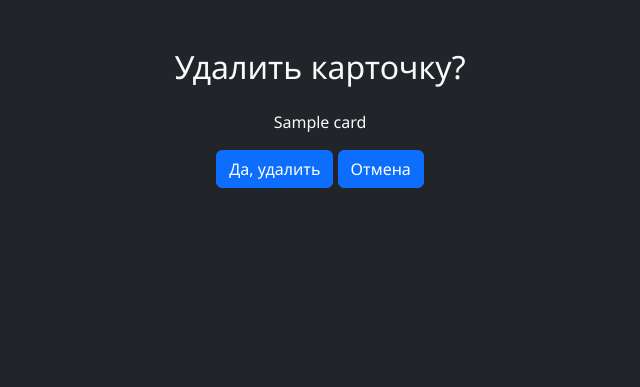
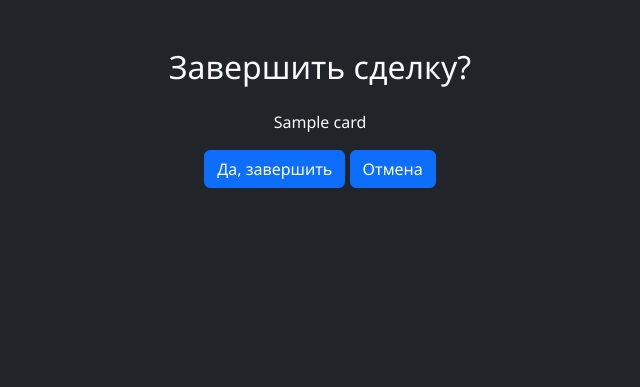
Before and after one commit to SonicXTails/-ourse-project-4-year, a Django app: template myproject/templates/main/delete_card.html in a window 1280 px wide. Shown: the part 56-443 px from the top of the page, without its empty margins (320-960 px from the left). Run offline with Django 5.2, Linux system fonts and the light colour scheme; the template is opened without the code that fills it: most values are stand-ins (such as "Sample title", 1, 10 or a date in 2020).

Commit message:
refactor: произведён рефакторинг кода (читабельность)

```diff
--- a/myproject/main/forms.py
+++ b/myproject/main/forms.py
@@ -12,4 +12,4 @@ class CardForm(forms.ModelForm):
 
     def __init__(self, *args, **kwargs):
         super().__init__(*args, **kwargs)
-        self.fields['image'].required = False  # <- вот эта строчка делает поле необязательным
+        self.fields['image'].required = False
--- a/myproject/main/models.py
+++ b/myproject/main/models.py
@@ -4,7 +4,7 @@ from users.models import CustomUser
 class Card(models.Model):
     user = models.ForeignKey(CustomUser, on_delete=models.CASCADE, related_name='cards')
     title = models.CharField(max_length=200)
-    image = models.ImageField(upload_to='cards/', blank=True, null=True)  # <- важно
+    image = models.ImageField(upload_to='cards/', blank=True, null=True)
     created_at = models.DateTimeField(auto_now_add=True)
 
     def __str__(self):
--- a/myproject/main/views.py
+++ b/myproject/main/views.py
@@ -68,4 +68,5 @@ def admin_panel_view(request):
 
 @login_required
 def manager_panel_view(request):
+    # Можно потом наполнить контентом
     return render(request, 'main/manager_panel.html')
--- a/myproject/static/css/style.css
+++ b/myproject/static/css/style.css
@@ -16,7 +16,7 @@ body {
     box-shadow: 0 4px 12px rgba(0, 0, 0, 0.5);
     transition: transform 0.2s, box-shadow 0.2s;
     margin: 0 auto;
-    max-width: 500px; /* 🔥 пошире карточки */
+    max-width: 500px;
 }
 
 .card:hover {
@@ -32,14 +32,14 @@ body {
     border-bottom: 1px solid #555;
 }
 
-/* 🔥 Адаптивная высота фото */
-@media (max-width: 576px) {   /* телефоны */
+/* Адаптивная высота фото */
+@media (max-width: 576px) {
     .card-img-top {
         height: 200px;
     }
 }
 
-@media (min-width: 577px) and (max-width: 992px) { /* планшеты */
+@media (min-width: 577px) and (max-width: 992px) {
     .card-img-top {
         height: 300px;
     }
--- a/myproject/templates/main/base.html
+++ b/myproject/templates/main/base.html
@@ -4,7 +4,6 @@
 <head>
     <meta charset="UTF-8">
     <title>{% block title %}Мой сайт{% endblock %}</title>
-    <!-- Bootstrap -->
     <link href="https://cdn.jsdelivr.net/npm/bootstrap@5.3.3/dist/css/bootstrap.min.css" rel="stylesheet">
     <link rel="stylesheet" href="{% static 'css/style.css' %}">
 </head>
--- a/myproject/templates/main/create_card.html
+++ b/myproject/templates/main/create_card.html
@@ -1,4 +1,3 @@
-<!-- main/templates/main/create_card.html -->
 {% extends "main/base.html" %}
 {% block title %}{% if edit %}Редактировать{% else %}Создать{% endif %} карточку{% endblock %}
 
--- a/myproject/templates/main/delete_card.html
+++ b/myproject/templates/main/delete_card.html
@@ -1,15 +1,14 @@
-<!-- main/templates/main/delete_card.html -->
 {% extends "main/base.html" %}
-{% block title %}Удалить карточку{% endblock %}
+{% block title %}Завершить сделку{% endblock %}
 
 {% block content %}
 <div class="row justify-content-center">
     <div class="col-md-6 text-center">
-        <h2 class="mb-4">Удалить карточку?</h2>
+        <h2 class="mb-4">Завершить сделку?</h2>
         <p>{{ card.title }}</p>
         <form method="post">
             {% csrf_token %}
-            <button type="submit" class="btn btn-danger">Да, удалить</button>
+            <button type="submit" class="btn btn-danger">Да, завершить</button>
             <a href="{% url 'home' %}" class="btn btn-secondary">Отмена</a>
         </form>
     </div>
--- a/myproject/templates/main/home.html
+++ b/myproject/templates/main/home.html
@@ -1,5 +1,5 @@
 {% extends "main/base.html" %}
-{% load static %}  {# <- ОБЯЗАТЕЛЬНО #}
+{% load static %}
 
 {% block title %}Главная{% endblock %}
 
--- a/myproject/templates/main/profile.html
+++ b/myproject/templates/main/profile.html
@@ -26,7 +26,7 @@
             <div class="card-footer d-flex justify-content-between">
                 {% if request.user.id == profile_user.id %}
                     <a href="{% url 'edit_card' card.id %}" class="btn btn-sm btn-outline-primary">✏️ Редактировать</a>
-                    <a href="{% url 'delete_card' card.id %}" class="btn btn-sm btn-outline-danger">❌ Удалить</a>
+                    <a href="{% url 'delete_card' card.id %}" class="btn btn-sm btn-outline-danger">❌ Завершить</a>
                 {% endif %}
             </div>
         </div>
```
